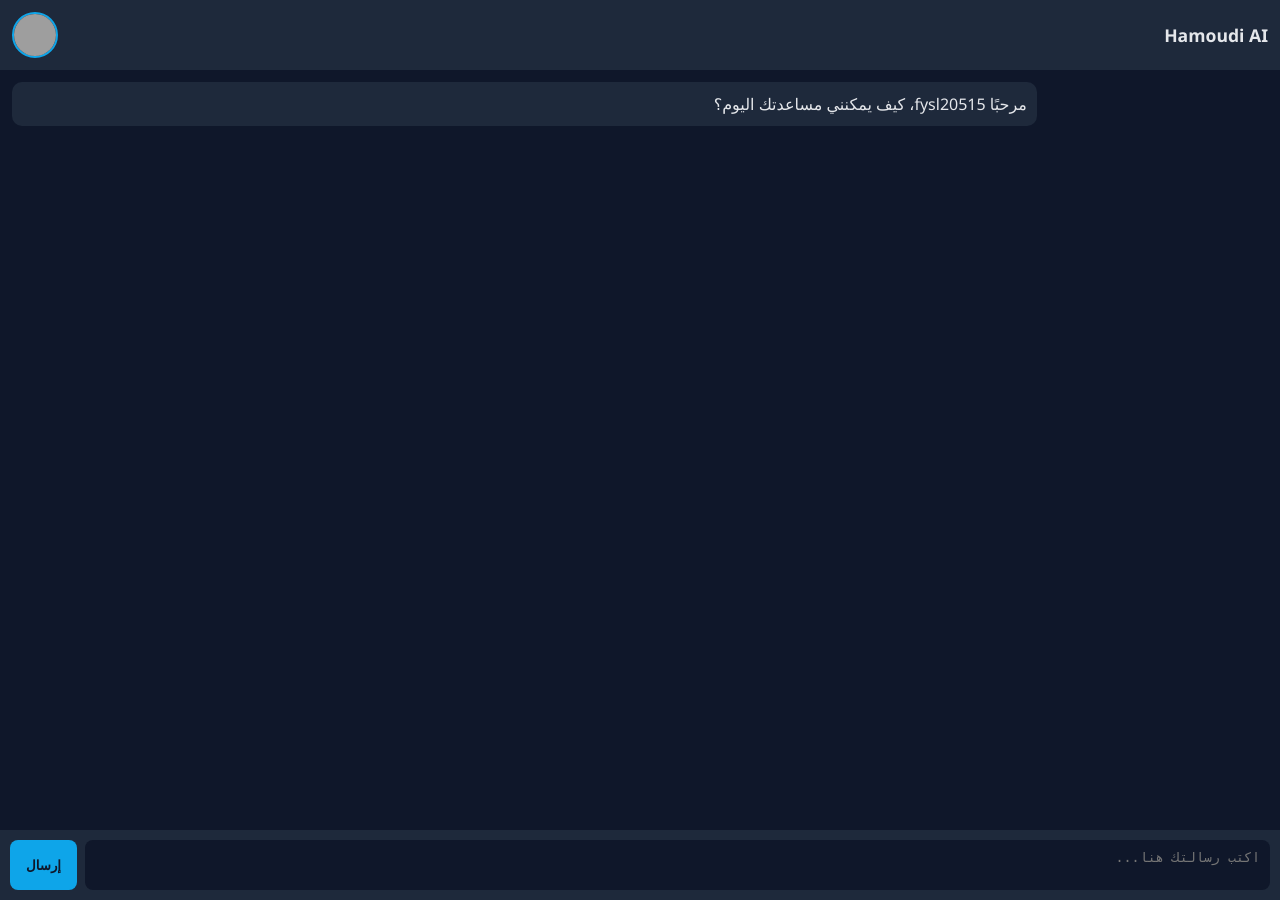
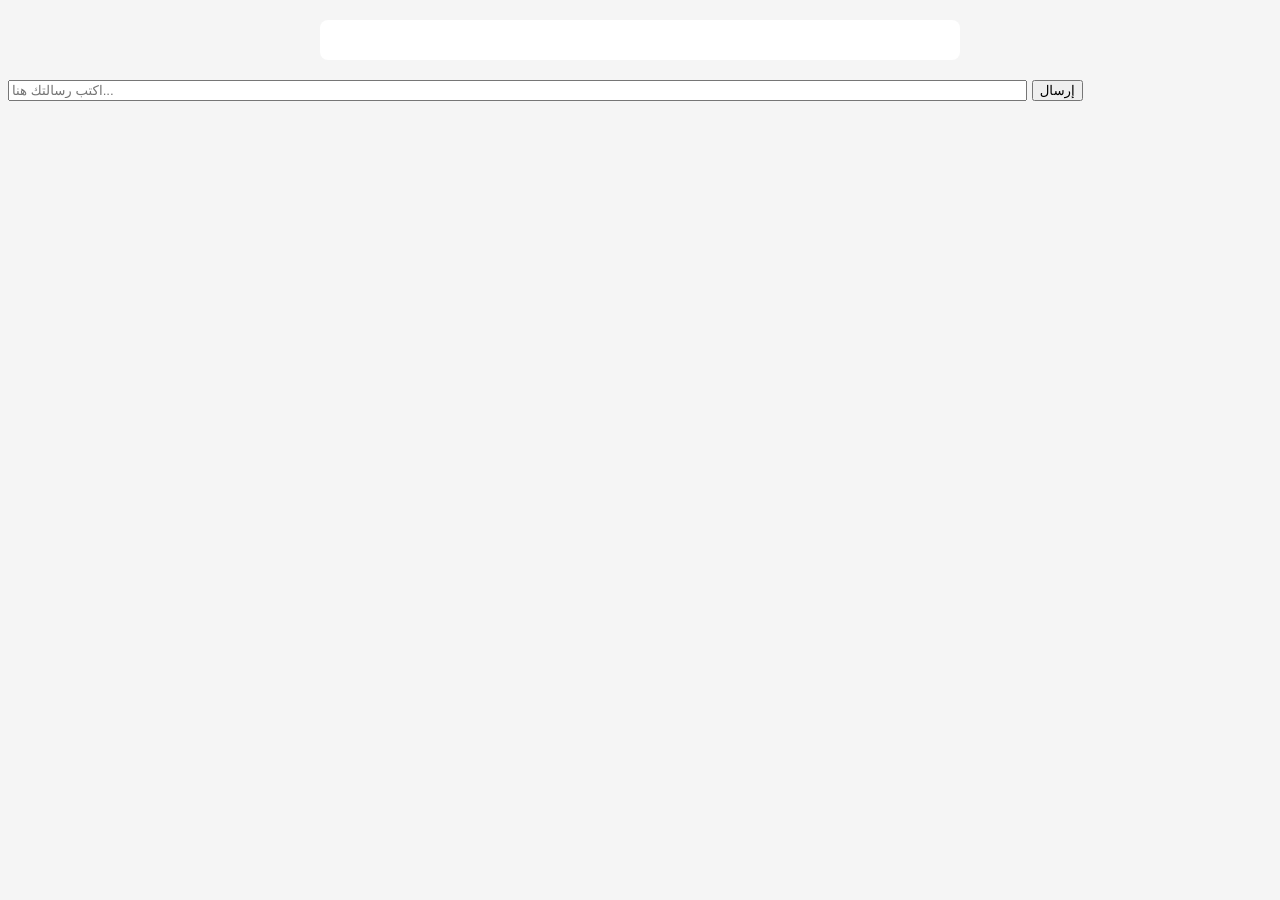
Before and after one commit to Hamoudi4app/Hamoudi-Ai, a Flask app: page /chat in a window 1280 px wide. Run offline with Flask 3, Linux system fonts and the light colour scheme; a user stored in the database is signed in; some libraries are stand-ins or nearby versions; grey boxes are pictures that could not be loaded.

Commit message:
Update index.html

```diff
--- a/templates/index.html
+++ b/templates/index.html
@@ -1,152 +1,65 @@
 <!DOCTYPE html>
-<html lang="ar" dir="rtl">
+<html lang="ar">
 <head>
-  <meta charset="UTF-8" />
-  <meta name="viewport" content="width=device-width, initial-scale=1" />
-  <title>Hamoudi AI - الشات</title>
+  <meta charset="UTF-8">
+  <title>Hamoudi AI Chat</title>
   <style>
-    body { margin:0; background:#0f172a; color:#e5e7eb; font-family:"Segoe UI",sans-serif; }
-    .chat-container { width:100%; height:100vh; display:flex; flex-direction:column; }
-    .chat-header { display:flex; align-items:center; justify-content:space-between; padding:12px; background:#1e293b; }
-    .chat-title { font-weight:bold; font-size:1.1rem; }
-    .profile-icon { width:42px; height:42px; border-radius:50%; cursor:pointer; border:2px solid #0ea5e9; }
-    .chat-messages { flex:1; padding:12px; overflow-y:auto; background:#0f172a; }
-    .message { max-width:80%; margin-bottom:10px; padding:10px; border-radius:10px; line-height:1.5; }
-    .user-message { margin-left:auto; background:#0ea5e9; color:#0f172a; }
-    .ai-message { margin-right:auto; background:#1e293b; color:#e5e7eb; }
-    .chat-input-area { display:flex; padding:10px; background:#1e293b; }
-    textarea { flex:1; resize:none; border-radius:8px; border:none; padding:10px; background:#0f172a; color:#e5e7eb; }
-    .send-btn { margin-right:8px; padding:0 16px; border:none; border-radius:8px; background:#0ea5e9; color:#0f172a; font-weight:bold; cursor:pointer; }
-    .message a { color:#38bdf8; text-decoration:underline; }
-
-    /* Sidebar */
-    .sidebar-overlay { position:fixed; inset:0; background:rgba(0,0,0,0.5); display:none; z-index:9; }
-    .sidebar { position:fixed; top:0; left:0; width:300px; height:100%; background:#111827; z-index:10; padding:20px; display:flex; flex-direction:column; align-items:center; transform:translateX(-100%); transition:transform 0.3s ease; }
-    .sidebar.open { transform:translateX(0); }
-    .sidebar img { width:80px; height:80px; border-radius:50%; border:2px solid #0ea5e9; margin-bottom:15px; }
-    .user-email { color:#e5e7eb; margin-bottom:20px; font-size:0.95rem; word-break:break-word; }
-    .logout-btn { background:#ef4444; color:#fff; border:none; padding:16px 32px; border-radius:10px; cursor:pointer; font-weight:bold; font-size:1.1rem; transition:0.2s; }
-    .logout-btn:hover { transform:scale(1.05); box-shadow:0 0 12px #ef4444aa; }
-    .dev-info { margin-top:auto; font-size:0.9rem; color:#94a3b8; text-align:center; }
-    .dev-info a { color:#0ea5e9; font-weight:bold; text-decoration:none; }
-    .dev-info a:hover { text-shadow:0 0 8px #0ea5e9; }
-
-    /* Images bubble grid */
-    .images-grid { display:flex; flex-wrap:wrap; gap:8px; }
-    .images-grid a img { max-width:120px; border-radius:6px; display:block; }
-
-    /* Responsive */
-    @media (max-width:600px){
-      .message{max-width:95%;}
-      .sidebar{width:80%;}
-    }
+    body { font-family: Arial, sans-serif; background: #f5f5f5; }
+    #chat { max-width: 600px; margin: 20px auto; background: #fff; padding: 20px; border-radius: 8px; }
+    .message { margin: 10px 0; padding: 10px; border-radius: 6px; }
+    .user { background: #d1e7dd; text-align: right; }
+    .ai { background: #f8d7da; text-align: left; }
+    .images { display: flex; flex-wrap: wrap; gap: 10px; margin-top: 10px; }
+    .images img { width: 120px; height: auto; border-radius: 6px; cursor: pointer; }
   </style>
 </head>
 <body>
-  <div class="chat-container">
-    <div class="chat-header">
-      <div class="chat-title">Hamoudi AI</div>
-      <img src="{{ profile_image }}" class="profile-icon" id="profileBtn" />
-    </div>
-
-    <div id="messages" class="chat-messages">
-      <div class="message ai-message">
-        مرحبًا {{ username }}، كيف يمكنني مساعدتك اليوم؟
-      </div>
-    </div>
-
-    <div class="chat-input-area">
-      <textarea id="user-input" placeholder="اكتب رسالتك هنا..."></textarea>
-      <button id="send-btn" class="send-btn">إرسال</button>
-    </div>
-  </div>
-
-  <!-- Sidebar -->
-  <div class="sidebar-overlay" id="sidebarOverlay"></div>
-  <div class="sidebar" id="sidebar">
-    <img src="{{ profile_image }}" alt="Profile" />
-    <div class="user-email">{{ email }}</div>
-    <button class="logout-btn" onclick="window.location.href='/logout'">تسجيل الخروج</button>
-    <div class="dev-info">
-      تم التطوير بواسطة — <a href="https://my-profile-4w23.vercel.app/" target="_blank">محمد فيصل</a>
-    </div>
-  </div>
+  <div id="chat"></div>
+  <input id="input" type="text" placeholder="اكتب رسالتك هنا..." style="width:80%">
+  <button onclick="sendMessage()">إرسال</button>
 
   <script>
-    const messagesContainer = document.getElementById("messages");
-    const userInput = document.getElementById("user-input");
-    const sendBtn = document.getElementById("send-btn");
-    const profileBtn = document.getElementById("profileBtn");
-    const sidebar = document.getElementById("sidebar");
-    const sidebarOverlay = document.getElementById("sidebarOverlay");
+    const chatBox = document.getElementById("chat");
 
-    // linkify
-    function linkify(text) {
-      const urlRegex = /(https?:\/\/[^\s]+|www\.[^\s]+)/g;
-      return text.replace(urlRegex, function(url) {
-        let href = url;
-        if (!href.startsWith("http")) href = "http://" + href;
-        return `<a href="${href}" target="_blank" rel="noopener">${url}</a>`;
-      });
+    function addMessage(text, sender="ai") {
+      const div = document.createElement("div");
+      div.className = "message " + sender;
+      div.textContent = text;
+      chatBox.appendChild(div);
+      chatBox.scrollTop = chatBox.scrollHeight;
     }
 
-    function addMessage(text, isUser = false) {
+    function addImages(images, titleText="صور") {
       const div = document.createElement("div");
-      div.classList.add("message", isUser ? "user-message" : "ai-message");
-      div.innerHTML = linkify(text);
-      messagesContainer.appendChild(div);
-      messagesContainer.scrollTop = messagesContainer.scrollHeight;
-    }
+      div.className = "message ai";
+      const title = document.createElement("div");
+      title.textContent = titleText;
+      div.appendChild(title);
 
-    function addImages(images, titleText = "") {
-      const bubble = document.createElement("div");
-      bubble.classList.add("message", "ai-message");
-
-      if (titleText) {
-        const title = document.createElement("div");
-        title.style.marginBottom = "8px";
-        title.textContent = titleText;
-        bubble.appendChild(title);
-      }
-
-      const grid = document.createElement("div");
-      grid.classList.add("images-grid");
-
+      const imgContainer = document.createElement("div");
+      imgContainer.className = "images";
       images.forEach(img => {
         const link = document.createElement("a");
         link.href = img.image;
         link.target = "_blank";
-        link.rel = "noopener";
-
-        const imageEl = document.createElement("img");
-        imageEl.src = img.thumbnail || img.image;
-        imageEl.alt = img.title || "صورة";
-
-        link.appendChild(imageEl);
-        grid.appendChild(link);
+        const image = document.createElement("img");
+        image.src = img.thumbnail;
+        link.appendChild(image);
+        imgContainer.appendChild(link);
       });
-
-      bubble.appendChild(grid);
-      messagesContainer.appendChild(bubble);
-      messagesContainer.scrollTop = messagesContainer.scrollHeight;
+      div.appendChild(imgContainer);
+      chatBox.appendChild(div);
+      chatBox.scrollTop = chatBox.scrollHeight;
     }
 
     async function sendMessage() {
-      const text = userInput.value.trim();
+      const input = document.getElementById("input");
+      const text = input.value.trim();
       if (!text) return;
+      addMessage(text, "user");
+      input.value = "";
 
-      addMessage(text, true);
-      userInput.value = "";
-
-      const typing = document.createElement("div");
-      typing.classList.add("message", "ai-message");
-      typing.textContent = "Hamoudi AI يكتب...";
-      messagesContainer.appendChild(typing);
-
-      sendBtn.disabled = true;
-
-      try {
-        // إذا الطلب متعلق بالصور
+      // 👇 هنا الشرط اللي يميز طلب الصور
       const isImageQuery =
         text.startsWith("هات صور") ||
         text.startsWith("صور") ||
@@ -157,57 +70,42 @@
 
       if (isImageQuery) {
         const q = text
-            .replace(/^هات صور\s*/,"")
-            .replace(/^صور\s*/,"")
-            .replace(/(اعرض صور|صور عن|صور لـ|صور ل )/,"")
+          .replace(/^هات صور\s*/, "")
+          .replace(/^صور\s*/, "")
+          .replace(/(اعرض صور|صور عن|صور لـ|صور ل )/, "")
           .trim() || text;
 
+        try {
           const resp = await fetch(`/api/images?q=${encodeURIComponent(q)}`);
           const data = await resp.json();
-          typing.remove();
+          if (data.images && data.images.length > 0) {
+            addImages(data.images, `صور عن ${q}`);
+          } else {
+            addMessage("لم أجد صور مناسبة.", "ai");
+          }
+        } catch (err) {
+          addMessage("حدث خطأ أثناء جلب الصور.", "ai");
+        }
+        return;
+      }
 
-          if (data.images && data.images.length > 0) {
-            addImages(data.images, `صور عن: ${q}`);
-          } else {
-            addMessage("لم أجد صور مناسبة لهذا الطلب.", false);
-          }
-        } else {
-          // رد نصي عادي
+      // 👇 لو مش طلب صور، يروح للـ chatbot
+      try {
         const resp = await fetch("/api/chat", {
           method: "POST",
-            headers: {"Content-Type": "application/json"},
-            body: JSON.stringify({message: text})
+          headers: { "Content-Type": "application/json" },
+          body: JSON.stringify({ message: text })
         });
         const data = await resp.json();
-          typing.remove();
-          if (data.reply) addMessage(data.reply, false);
-          else addMessage("خطأ: " + (data.error || "تعذر جلب رد"), false);
+        if (data.reply) {
+          addMessage(data.reply, "ai");
+        } else {
+          addMessage(data.error || "خطأ غير معروف", "ai");
         }
-      } catch (e) {
-        typing.remove();
-        addMessage("تعذر الاتصال بالخادم.", false);
-      } finally {
-        sendBtn.disabled = false;
+      } catch (err) {
+        addMessage("تعذر الاتصال بالخادم.", "ai");
       }
     }
-
-    sendBtn.addEventListener("click", sendMessage);
-    userInput.addEventListener("keydown", e => {
-      if (e.key === "Enter" && !e.shiftKey) {
-        e.preventDefault();
-        sendMessage();
-      }
-    });
-
-    // Sidebar toggle
-    profileBtn.addEventListener("click", () => {
-      sidebar.classList.add("open");
-      sidebarOverlay.style.display = "block";
-    });
-    sidebarOverlay.addEventListener("click", () => {
-      sidebar.classList.remove("open");
-      sidebarOverlay.style.display = "none";
-    });
   </script>
 </body>
 </html>
```
Lines whose indentation alone changed are shown as unchanged.
